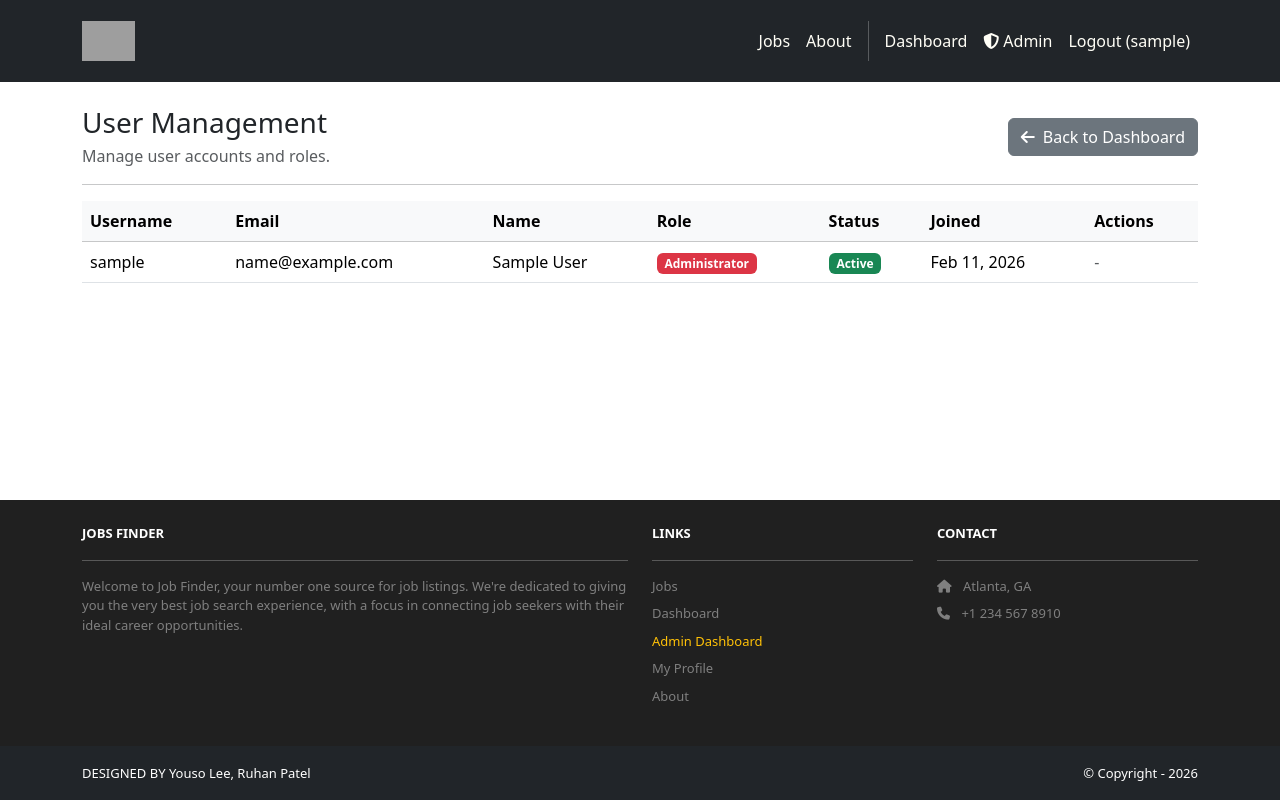
After one commit to yousolee/CS2340-project2, a Django app: page /accounts/admin-dashboard/users/ in a window 1280 px wide. The commit adds this page. Run offline with Django 5.2, Linux system fonts and the light colour scheme; the visitor is signed in with stand-in values (Sample User, id 1); data comes from the database, SQL or seed files in the repository; some libraries are stand-ins or nearby versions; grey boxes are pictures that could not be loaded.

Commit message:
Completed user story 19, adding an admin dashboard where they can view view and manage users and job postings.

```diff
--- a/accounts/context_processors.py
+++ b/accounts/context_processors.py
@@ -1,5 +1,26 @@
 def role_context(request):
+    """Make user role information available in all templates"""
     is_recruiter = False
+    is_job_seeker = False
+    is_admin = False
+    user_role = None
+
     if request.user.is_authenticated:
+        is_admin = request.user.is_staff or request.user.is_superuser
         is_recruiter = hasattr(request.user, 'recruiter_profile')
-    return {'is_recruiter': is_recruiter}
+        is_job_seeker = hasattr(request.user, 'profile')
+
+        # Determine primary role
+        if is_admin:
+            user_role = 'administrator'
+        elif is_recruiter:
+            user_role = 'recruiter'
+        elif is_job_seeker:
+            user_role = 'job_seeker'
+
+    return {
+        'is_recruiter': is_recruiter,
+        'is_job_seeker': is_job_seeker,
+        'is_admin': is_admin,
+        'user_role': user_role,
+    }
--- /dev/null
+++ b/accounts/templates/accounts/admin_users.html
@@ -0,0 +1,86 @@
+{% extends 'base.html' %}
+
+{% block content %}
+<div class="container py-4">
+  <div class="d-flex justify-content-between align-items-center mb-3">
+    <div>
+      <h3 class="mb-1">User Management</h3>
+      <p class="text-muted mb-0">Manage user accounts and roles.</p>
+    </div>
+    <a class="btn btn-secondary" href="{% url 'accounts.admin_dashboard' %}">
+      <i class="fas fa-arrow-left me-2"></i>Back to Dashboard
+    </a>
+  </div>
+  <hr />
+
+  {% if messages %}
+    {% for message in messages %}
+      <div class="alert alert-{{ message.tags }} alert-dismissible fade show" role="alert">
+        {{ message }}
+        <button type="button" class="btn-close" data-bs-dismiss="alert" aria-label="Close"></button>
+      </div>
+    {% endfor %}
+  {% endif %}
+
+  <div class="table-responsive">
+    <table class="table table-hover">
+      <thead class="table-light">
+        <tr>
+          <th>Username</th>
+          <th>Email</th>
+          <th>Name</th>
+          <th>Role</th>
+          <th>Status</th>
+          <th>Joined</th>
+          <th>Actions</th>
+        </tr>
+      </thead>
+      <tbody>
+        {% for item in template_data.users_with_roles %}
+          <tr>
+            <td>{{ item.user.username }}</td>
+            <td>{{ item.user.email }}</td>
+            <td>{{ item.user.first_name }} {{ item.user.last_name }}</td>
+            <td>
+              <span class="badge
+                {% if item.role == 'Administrator' %}bg-danger
+                {% elif item.role == 'Recruiter' %}bg-primary
+                {% elif item.role == 'Job Seeker' %}bg-success
+                {% else %}bg-secondary
+                {% endif %}">
+                {{ item.role }}
+              </span>
+            </td>
+            <td>
+              {% if item.user.is_active %}
+                <span class="badge bg-success">Active</span>
+              {% else %}
+                <span class="badge bg-secondary">Inactive</span>
+              {% endif %}
+            </td>
+            <td>{{ item.user.date_joined|date:"M d, Y" }}</td>
+            <td>
+              {% if not item.user.is_superuser %}
+                <form method="POST" action="{% url 'accounts.admin_toggle_user' item.user.id %}" style="display: inline;">
+                  {% csrf_token %}
+                  {% if item.user.is_active %}
+                    <button type="submit" class="btn btn-sm btn-warning" onclick="return confirm('Deactivate this user?')">
+                      Deactivate
+                    </button>
+                  {% else %}
+                    <button type="submit" class="btn btn-sm btn-success" onclick="return confirm('Activate this user?')">
+                      Activate
+                    </button>
+                  {% endif %}
+                </form>
+              {% else %}
+                <span class="text-muted">-</span>
+              {% endif %}
+            </td>
+          </tr>
+        {% endfor %}
+      </tbody>
+    </table>
+  </div>
+</div>
+{% endblock content %}
--- a/accounts/urls.py
+++ b/accounts/urls.py
@@ -7,4 +7,12 @@ urlpatterns = [
     path('dashboard/', views.dashboard, name='accounts.dashboard'),
     path('logout/', views.logout, name='accounts.logout'),
     path('candidate-search/', views.candidate_search, name='accounts.candidate_search'),
+
+    # Admin Dashboard URLs
+    path('admin-dashboard/', views.admin_dashboard, name='accounts.admin_dashboard'),
+    path('admin-dashboard/users/', views.admin_users, name='accounts.admin_users'),
+    path('admin-dashboard/users/toggle/<int:user_id>/', views.admin_toggle_user, name='accounts.admin_toggle_user'),
+    path('admin-dashboard/jobs/', views.admin_jobs, name='accounts.admin_jobs'),
+    path('admin-dashboard/jobs/delete/<int:job_id>/', views.admin_delete_job, name='accounts.admin_delete_job'),
+    path('admin-dashboard/export/users/', views.admin_export_users, name='accounts.admin_export_users'),
 ]
--- a/accounts/views.py
+++ b/accounts/views.py
@@ -1,16 +1,24 @@
 from django.shortcuts import render, redirect
 from django.contrib.auth import login as auth_login, authenticate, logout as auth_logout
 from django.contrib.auth.decorators import login_required, user_passes_test
-from django.db.models import Q
+from django.contrib.auth.models import User
+from django.contrib import messages
+from django.db.models import Q, Count
 from profiles.models import Profile, Experience
 from .forms import CandidateSearchForm
-
+from .models import Recruiter
 from jobs.models import Job
 from .forms import CustomUserCreationForm, CustomErrorList
+import csv
+from django.http import HttpResponse
 
 
 def is_recruiter(user):
     return user.is_authenticated and hasattr(user, 'recruiter_profile')
+
+
+def is_admin(user):
+    return user.is_authenticated and (user.is_staff or user.is_superuser)
 
 
 def signup(request):
@@ -41,10 +49,22 @@ def login(request):
         return render(request, 'accounts/login.html', {'template_data': template_data})
 
     elif request.method == 'POST':
+        username = request.POST.get('username')
+        password = request.POST.get('password')
+
+        # Check if user exists and is inactive
+        try:
+            existing_user = User.objects.get(username=username)
+            if not existing_user.is_active:
+                template_data['error'] = 'Your account has been deactivated. Please contact an administrator.'
+                return render(request, 'accounts/login.html', {'template_data': template_data})
+        except User.DoesNotExist:
+            pass  # Will handle in authenticate below
+
         user = authenticate(
             request,
-            username=request.POST.get('username'),
-            password=request.POST.get('password')
+            username=username,
+            password=password
         )
         if user is None:
             template_data['error'] = 'The username or password is incorrect.'
@@ -108,3 +128,133 @@ def candidate_search(request):
             template_data['profiles'] = profiles
             template_data['profile_count'] = profiles.count()
             return render(request, 'accounts/candidate_search.html', {'template_data': template_data})
+
+
+# ============= ADMIN DASHBOARD VIEWS =============
+
+@login_required
+@user_passes_test(is_admin)
+def admin_dashboard(request):
+    """Main admin dashboard with statistics"""
+    total_users = User.objects.count()
+    total_recruiters = Recruiter.objects.count()
+    total_job_seekers = Profile.objects.count()
+    total_jobs = Job.objects.count()
+    active_users = User.objects.filter(is_active=True).count()
+    inactive_users = User.objects.filter(is_active=False).count()
+
+    template_data = {
+        'title': 'Admin Dashboard',
+        'total_users': total_users,
+        'total_recruiters': total_recruiters,
+        'total_job_seekers': total_job_seekers,
+        'total_jobs': total_jobs,
+        'active_users': active_users,
+        'inactive_users': inactive_users,
+    }
+    return render(request, 'accounts/admin_dashboard.html', {'template_data': template_data})
+
+
+@login_required
+@user_passes_test(is_admin)
+def admin_users(request):
+    """User management page"""
+    users = User.objects.all().select_related('recruiter_profile', 'profile').order_by('-date_joined')
+
+    # Add role to each user
+    users_with_roles = []
+    for user in users:
+        if user.is_superuser:
+            role = 'Administrator'
+        elif hasattr(user, 'recruiter_profile'):
+            role = 'Recruiter'
+        elif hasattr(user, 'profile'):
+            role = 'Job Seeker'
+        else:
+            role = 'No Role'
+
+        users_with_roles.append({
+            'user': user,
+            'role': role,
+        })
+
+    template_data = {
+        'title': 'User Management',
+        'users_with_roles': users_with_roles,
+    }
+    return render(request, 'accounts/admin_users.html', {'template_data': template_data})
+
+
+@login_required
+@user_passes_test(is_admin)
+def admin_toggle_user(request, user_id):
+    """Toggle user active status"""
+    if request.method == 'POST':
+        user = User.objects.get(id=user_id)
+        user.is_active = not user.is_active
+        user.save()
+
+        status = 'activated' if user.is_active else 'deactivated'
+        messages.success(request, f'User {user.username} has been {status}.')
+
+    return redirect('accounts.admin_users')
+
+
+@login_required
+@user_passes_test(is_admin)
+def admin_jobs(request):
+    """Job moderation page"""
+    jobs = Job.objects.all().select_related('posted_by__user').order_by('-posted_date')
+
+    template_data = {
+        'title': 'Job Moderation',
+        'jobs': jobs,
+    }
+    return render(request, 'accounts/admin_jobs.html', {'template_data': template_data})
+
+
+@login_required
+@user_passes_test(is_admin)
+def admin_delete_job(request, job_id):
+    """Delete a job post"""
+    if request.method == 'POST':
+        job = Job.objects.get(id=job_id)
+        job_title = job.title
+        job.delete()
+        messages.success(request, f'Job posting "{job_title}" has been removed.')
+
+    return redirect('accounts.admin_jobs')
+
+
+@login_required
+@user_passes_test(is_admin)
+def admin_export_users(request):
+    """Export users to CSV"""
+    response = HttpResponse(content_type='text/csv')
+    response['Content-Disposition'] = 'attachment; filename="users_export.csv"'
+
+    writer = csv.writer(response)
+    writer.writerow(['Username', 'Email', 'First Name', 'Last Name', 'Role', 'Active', 'Date Joined'])
+
+    users = User.objects.all().select_related('recruiter_profile', 'profile')
+    for user in users:
+        if user.is_superuser:
+            role = 'Administrator'
+        elif hasattr(user, 'recruiter_profile'):
+            role = 'Recruiter'
+        elif hasattr(user, 'profile'):
+            role = 'Job Seeker'
+        else:
+            role = 'No Role'
+
+        writer.writerow([
+            user.username,
+            user.email,
+            user.first_name,
+            user.last_name,
+            role,
+            user.is_active,
+            user.date_joined.strftime('%Y-%m-%d %H:%M:%S'),
+        ])
+
+    return response
--- a/jobs/admin.py
+++ b/jobs/admin.py
@@ -5,5 +5,5 @@ from .models import Job
 class JobAdmin(admin.ModelAdmin):
     list_display = ['title', 'company', 'location', 'mode', 'visa_sponsorship', 'posted_date']
     list_filter = ['mode', 'visa_sponsorship']
-    search_fields = ['title', 'comapny', 'location', 'skills']
+    search_fields = ['title', 'company', 'location', 'skills']
 admin.site.register(Job, JobAdmin)
--- a/jobsfinder/templates/base.html
+++ b/jobsfinder/templates/base.html
@@ -42,6 +42,11 @@
           <div class="vr bg-white mx-2 d-none d-lg-block"></div>
           {% if user.is_authenticated %}
             <a class="nav-link" href="{% url 'accounts.dashboard' %}">Dashboard</a>
+            {% if is_admin %}
+              <a class="nav-link text-warning" href="{% url 'accounts.admin_dashboard' %}">
+                <i class="fas fa-shield-alt me-1"></i>Admin
+              </a>
+            {% endif %}
             {% if is_recruiter %}
               <!--<a class="nav-link" href="{% url 'jobs.my_postings' %}">My Job Postings</a>
               <a class="nav-link" href="{% url 'jobs.create' %}">Post Job</a> -->
@@ -90,6 +95,9 @@
             </a></p>
             {% if user.is_authenticated %}
               <p><a class="nav-link" href="{% url 'accounts.dashboard' %}">Dashboard</a></p>
+              {% if is_admin %}
+                <p><a class="nav-link text-warning" href="{% url 'accounts.admin_dashboard' %}">Admin Dashboard</a></p>
+              {% endif %}
               {% if is_recruiter %}
                 <p><a class="nav-link" href="{% url 'jobs.my_postings' %}">My Job Postings</a></p>
               {% else %}
```
Also changed, not shown: accounts/templates/accounts/admin_dashboard.html (added, +106 -0 lines), accounts/templates/accounts/admin_jobs.html (added, +86 -0 lines), accounts/utils.py (added, +32 -0 lines), profiles/migrations/0003_merge_20260210_1628.py (added), profiles/migrations/0005_merge_20260212_1538.py (added).
